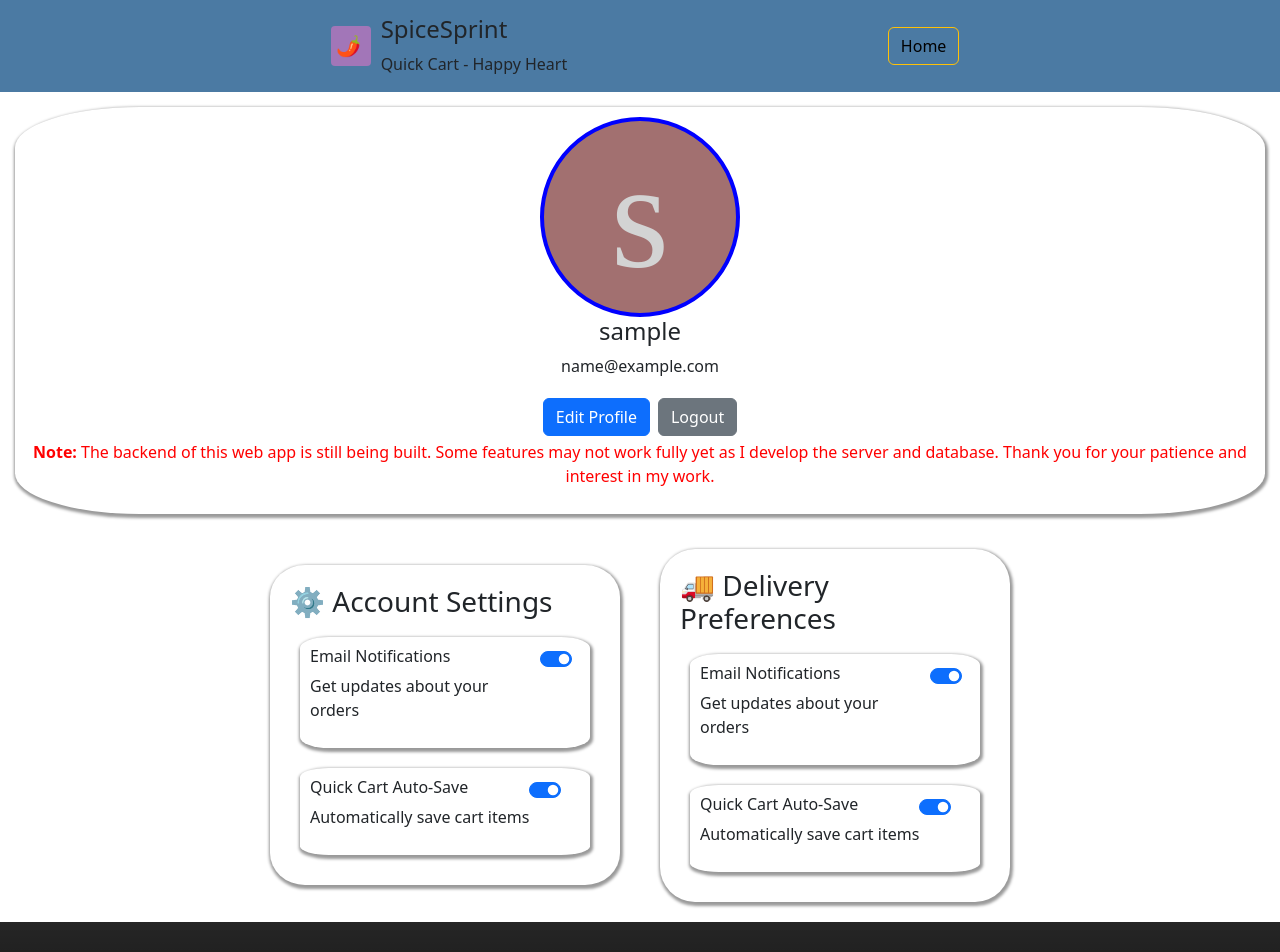
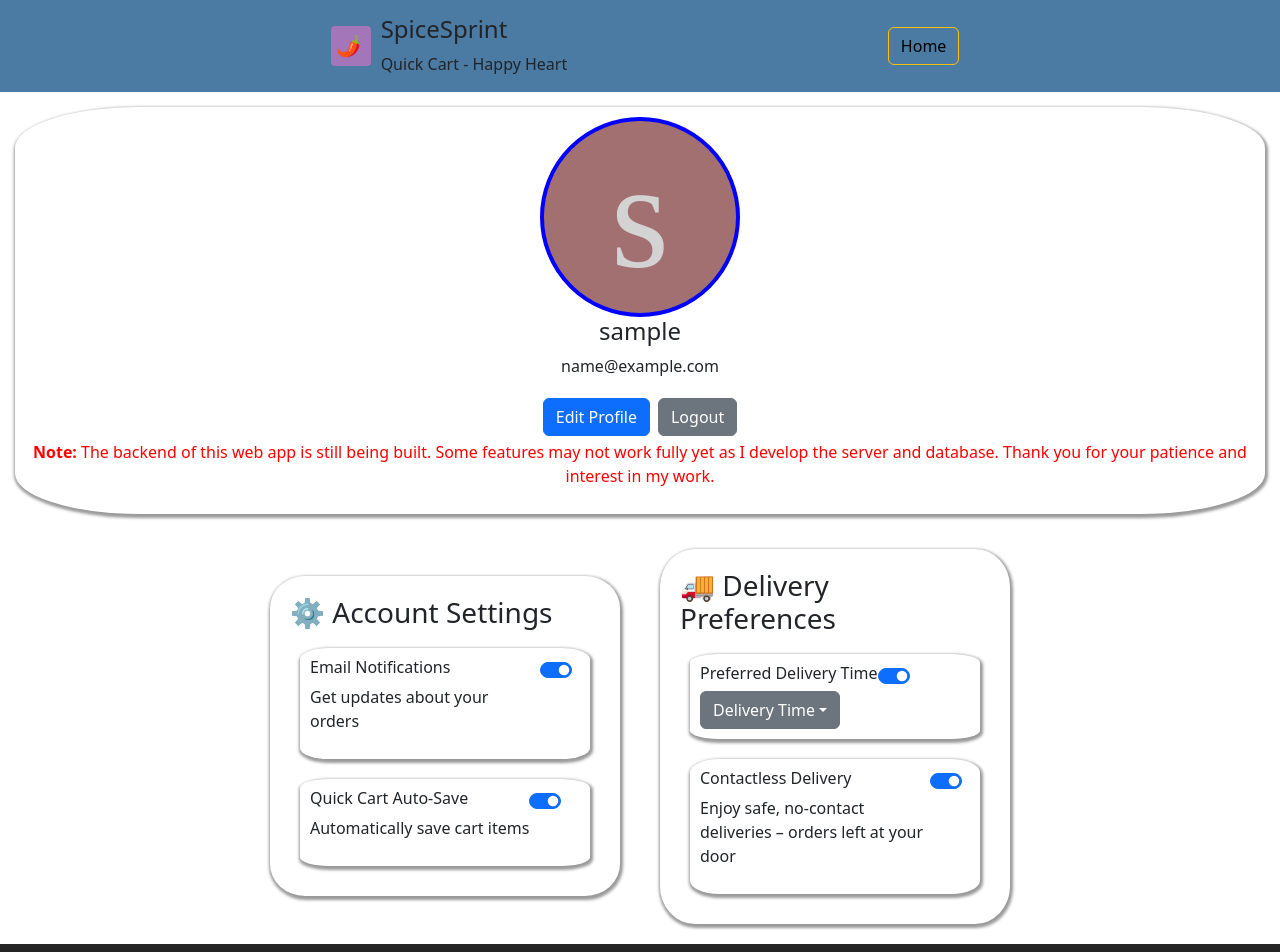
Before and after one commit to MALLIKHARJUNCH-02/SpiceSprint, a React (Create React App) app: page /profile in a window 1280 px wide. Shown: the top 952 px of the page. Built offline with nearby package versions, Linux system fonts and the light colour scheme; sample sign-in values are in the browser's storage; the HTML template or start-up script is replaced by a standard one.

Commit message:
Updated User Experience

```diff
--- a/src/components/profile/profile.js
+++ b/src/components/profile/profile.js
@@ -56,7 +56,7 @@ const Profile = () => {
 
             <div style={styles.ProfileOwner}>
                 <div>
-                    <div style={{...styles.ProfileOwnerImg, fontSize: "150px", fontFamily: "cursive", color: "lightgray"}}>
+                    <div style={{ ...styles.ProfileOwnerImg, fontSize: "150px", fontFamily: "cursive", color: "lightgray" }}>
                         {imgFirst}
                     </div>
 
@@ -126,8 +126,17 @@ const Profile = () => {
 
                         <div style={styles.Email}>
                             <div>
-                                <h6>Email Notifications</h6>
-                                <p>Get updates about your orders</p>
+                                <h6>Preferred Delivery Time</h6>
+                                <div class="dropdown">
+                                    <button class="btn btn-secondary dropdown-toggle" type="button" data-bs-toggle="dropdown" aria-expanded="false">
+                                        Delivery Time
+                                    </button>
+                                    <ul class="dropdown-menu">
+                                        <li><a class="dropdown-item" href="#">morning</a></li>
+                                        <li><a class="dropdown-item" href="#">afternoon</a></li>
+                                        <li><a class="dropdown-item" href="#">evening</a></li>
+                                    </ul>
+                                </div>
                             </div>
 
                             <div>
@@ -141,8 +150,8 @@ const Profile = () => {
 
                         <div style={styles.Email}>
                             <div>
-                                <h6>Quick Cart Auto-Save</h6>
-                                <p>Automatically save cart items</p>
+                                <h6>Contactless Delivery</h6>
+                                <p>Enjoy safe, no-contact deliveries – orders left at your door</p>
                             </div>
 
                             <div>
```
